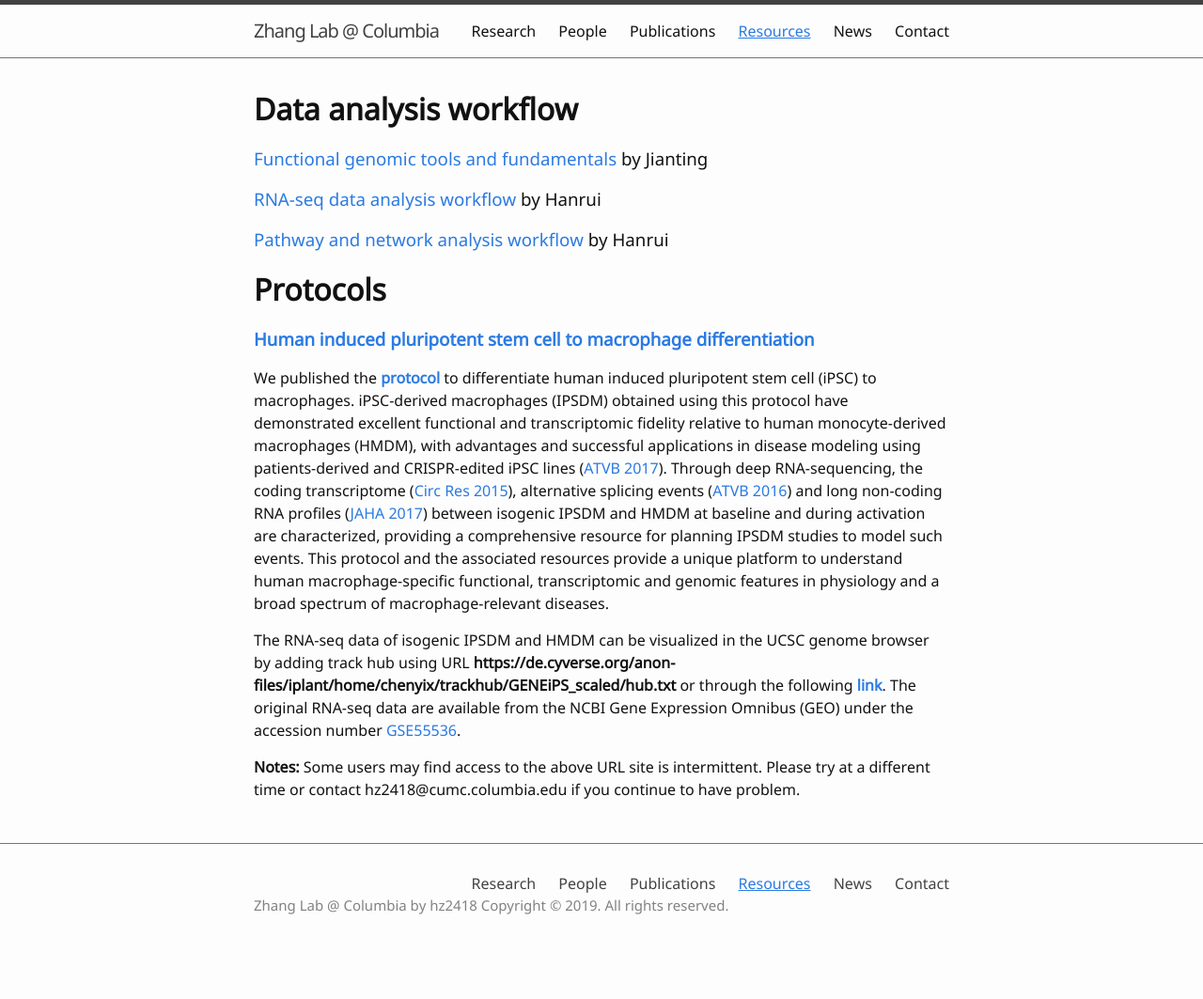
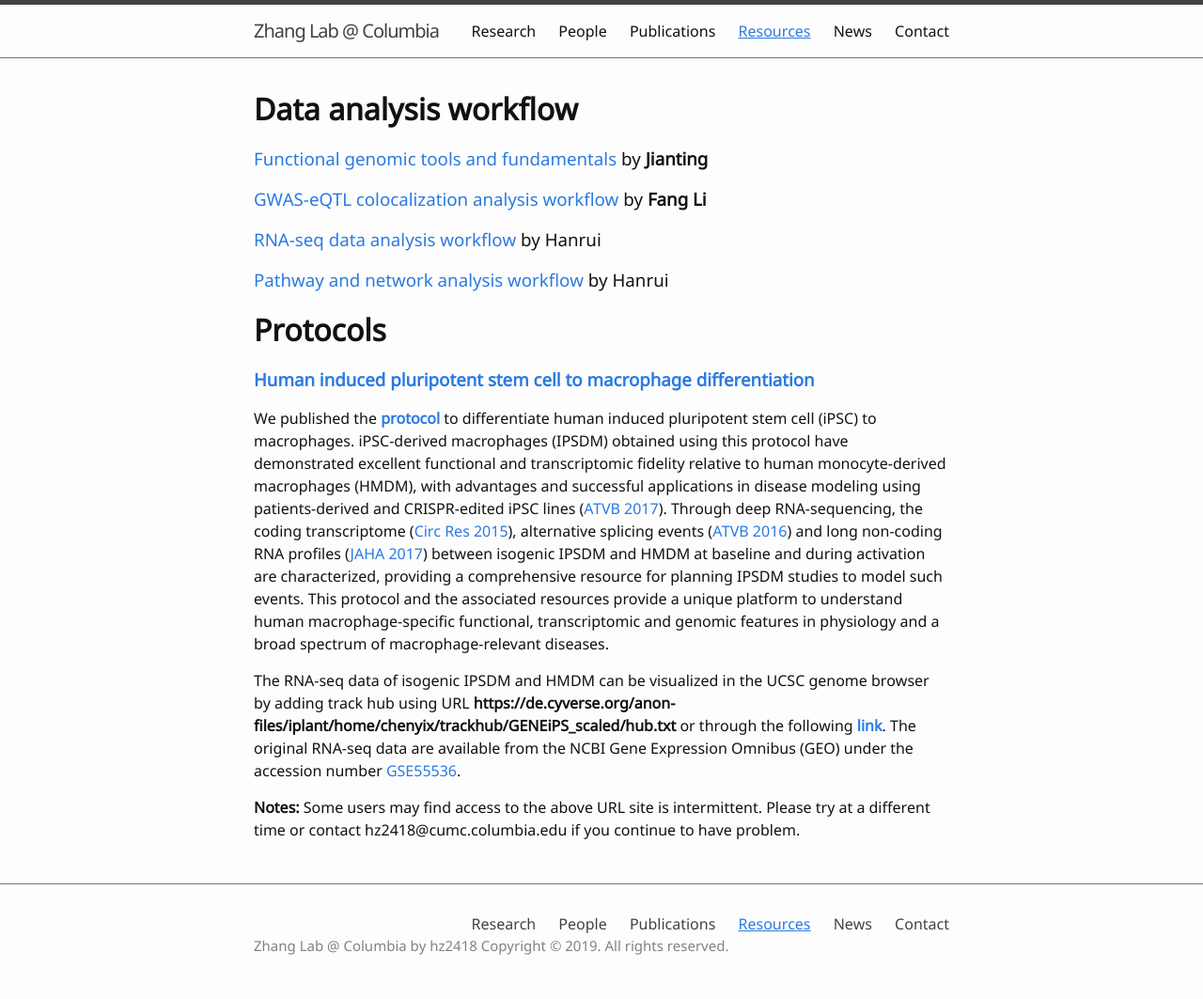
Before and after one commit to hanruizhang/zhanglab, a Jekyll site: the page built from 4_Resources.md, in a window 1280 px wide. Shown: the whole page at 94% size. Built offline with Jekyll 4.4.1, drawn with Linux system fonts in a browser that asks for light colours; before the commit the page ends 1020 px from its top, so only the background shows below that.

Commit message:
Update 4_Resources.md

```diff
--- a/4_Resources.md
+++ b/4_Resources.md
@@ -7,7 +7,8 @@ nav: true
 
 # **Data analysis workflow**
 
-### [Functional genomic tools and fundamentals](https://hanruizhang.github.io/Functional-Genomic-Tools/Functional_Genomics_Tools.html) by Jianting
+### [Functional genomic tools and fundamentals](https://hanruizhang.github.io/Functional-Genomic-Tools/Functional_Genomics_Tools.html) by **Jianting**
+### [GWAS-eQTL colocalization analysis workflow](https://hanruizhang.github.io/GWAS-eQTL-Colocalization-Analysis/) by **Fang Li**
 ### [RNA-seq data analysis workflow](https://hanruizhang.github.io/RNAseq-analysis-workflow/) by Hanrui
 ### [Pathway and network analysis workflow](https://hanruizhang.github.io/Pathway-Network-Analysis/) by Hanrui
 
```
